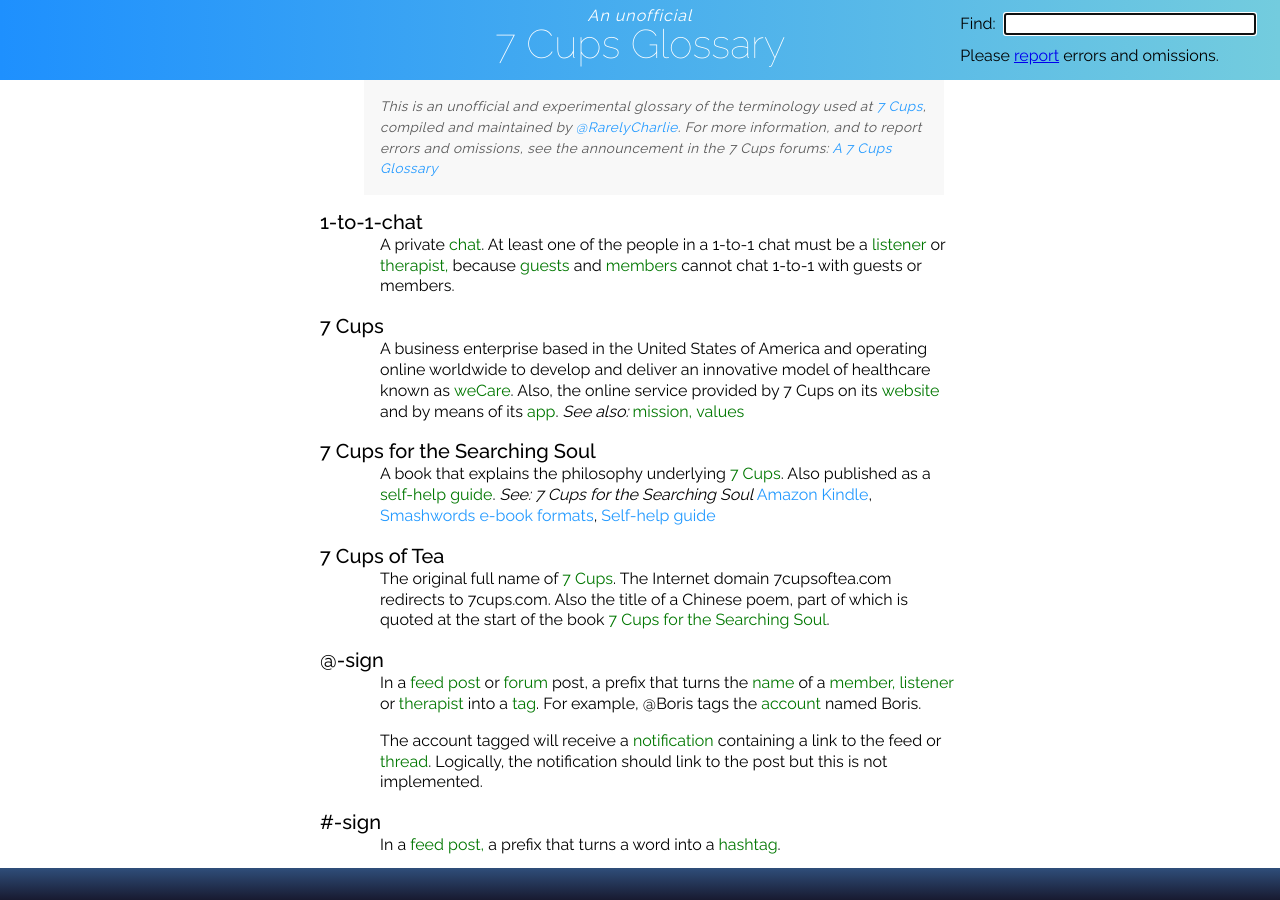
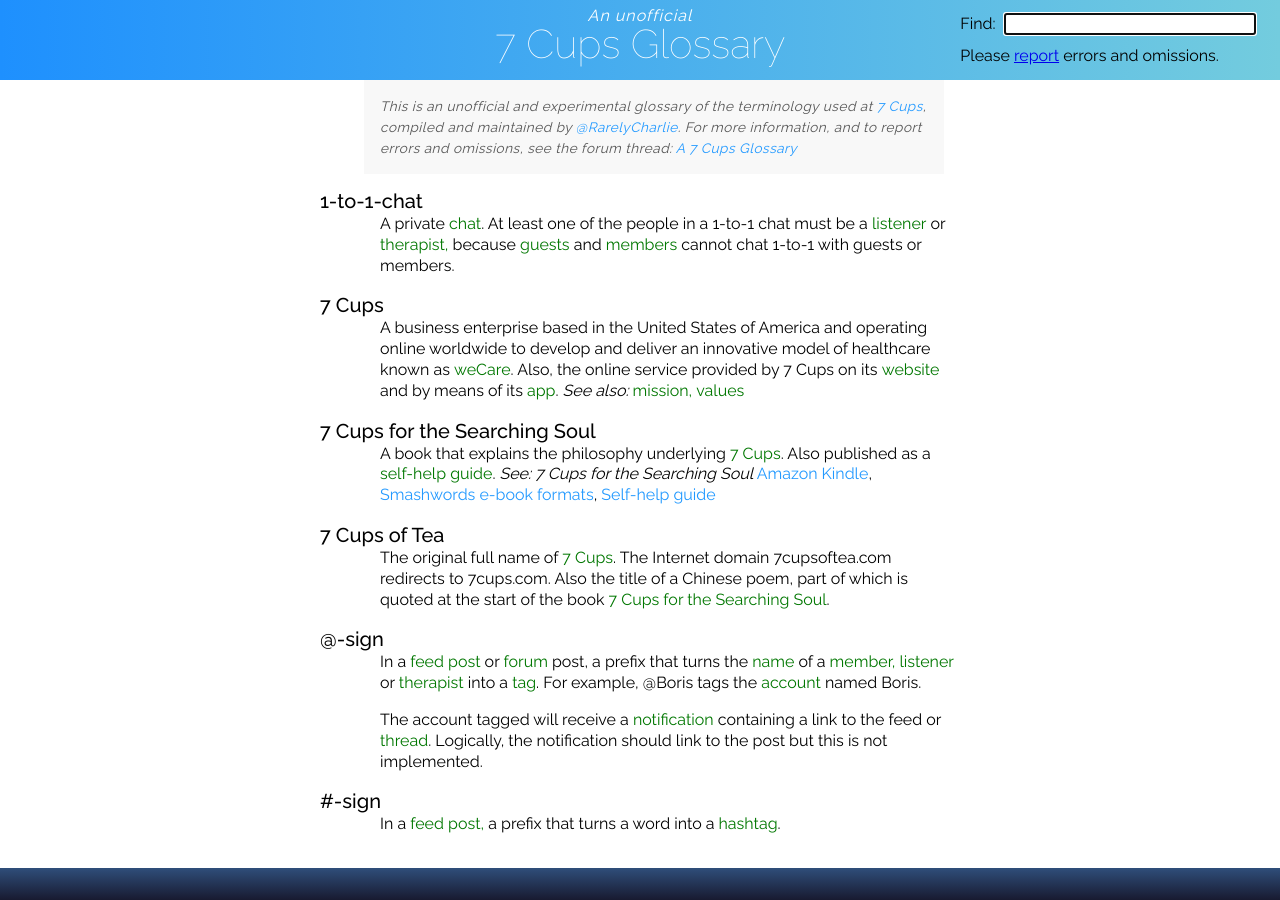
Before and after one commit to RarelyCharlie/rarelycharlie.github.io, a Jekyll site: the page built from glossary.md, in a window 1280 px wide and 900 px high. Built offline with Jekyll 4.4.1, drawn with Linux system fonts in a browser that asks for light colours.

Commit message:
tweak preface

```diff
--- a/glossary.md
+++ b/glossary.md
@@ -4,7 +4,7 @@ layout: glossary
 feedback: https://www.7cups.com/@RarelyCharlie
 ---
 
-This is an unofficial and experimental glossary of the terminology used at [7 Cups](http://7cups.com/), compiled and maintained by [@RarelyCharlie](https://7cups.com/@RarelyCharlie). For more information, and to report errors and omissions, see the announcement in the 7 Cups forums: [A 7 Cups Glossary]({{ page.feedback }})
+This is an unofficial and experimental glossary of the terminology used at [7 Cups](http://7cups.com/), compiled and maintained by [@RarelyCharlie](https://7cups.com/@RarelyCharlie). For more information, and to report errors and omissions, see the forum thread: [A 7 Cups Glossary]({{ page.feedback }})
 {: .preface}
 
 <h1 id="1-to-1-chat">1-to-1-chat</h1>
```
